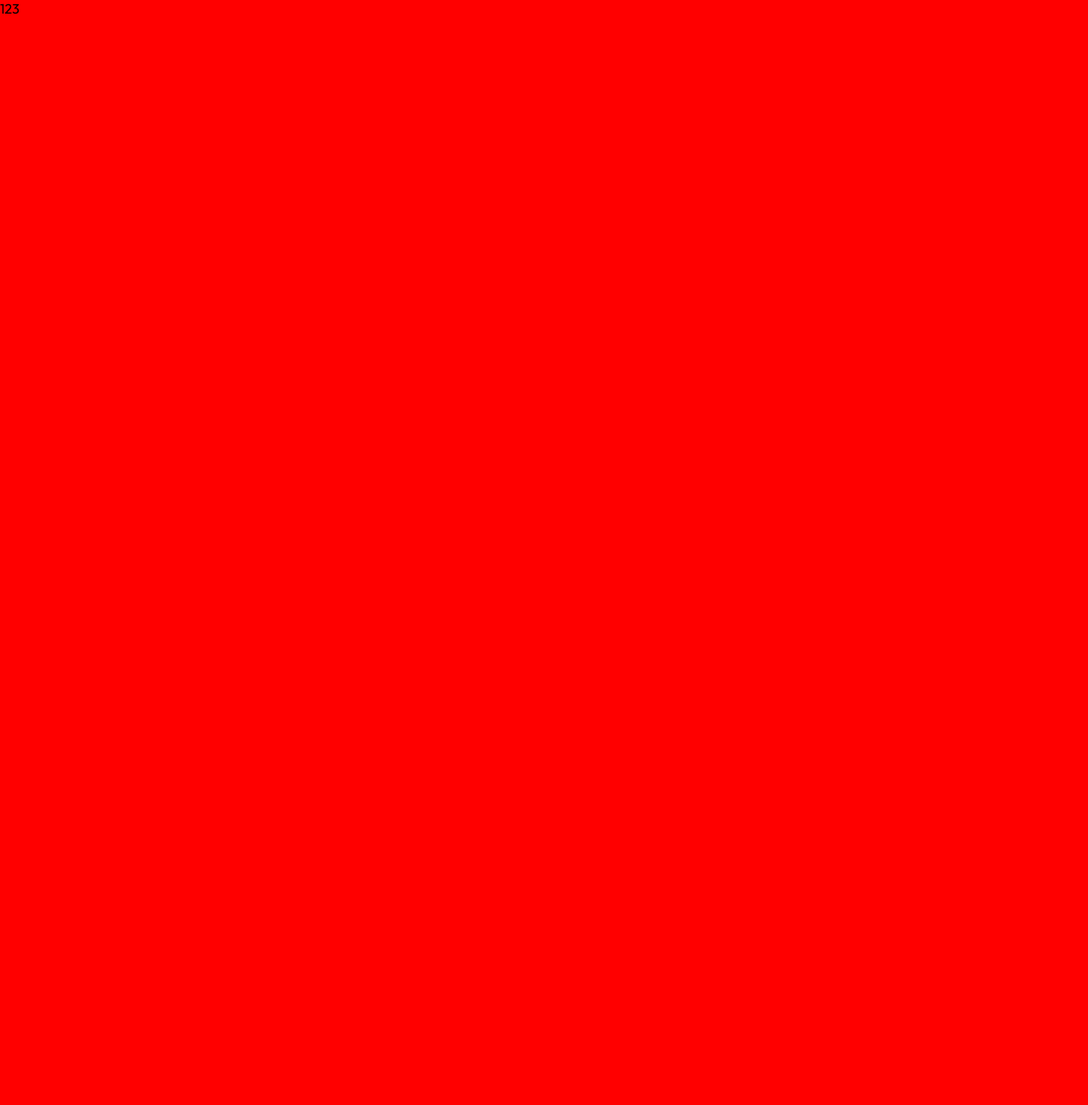
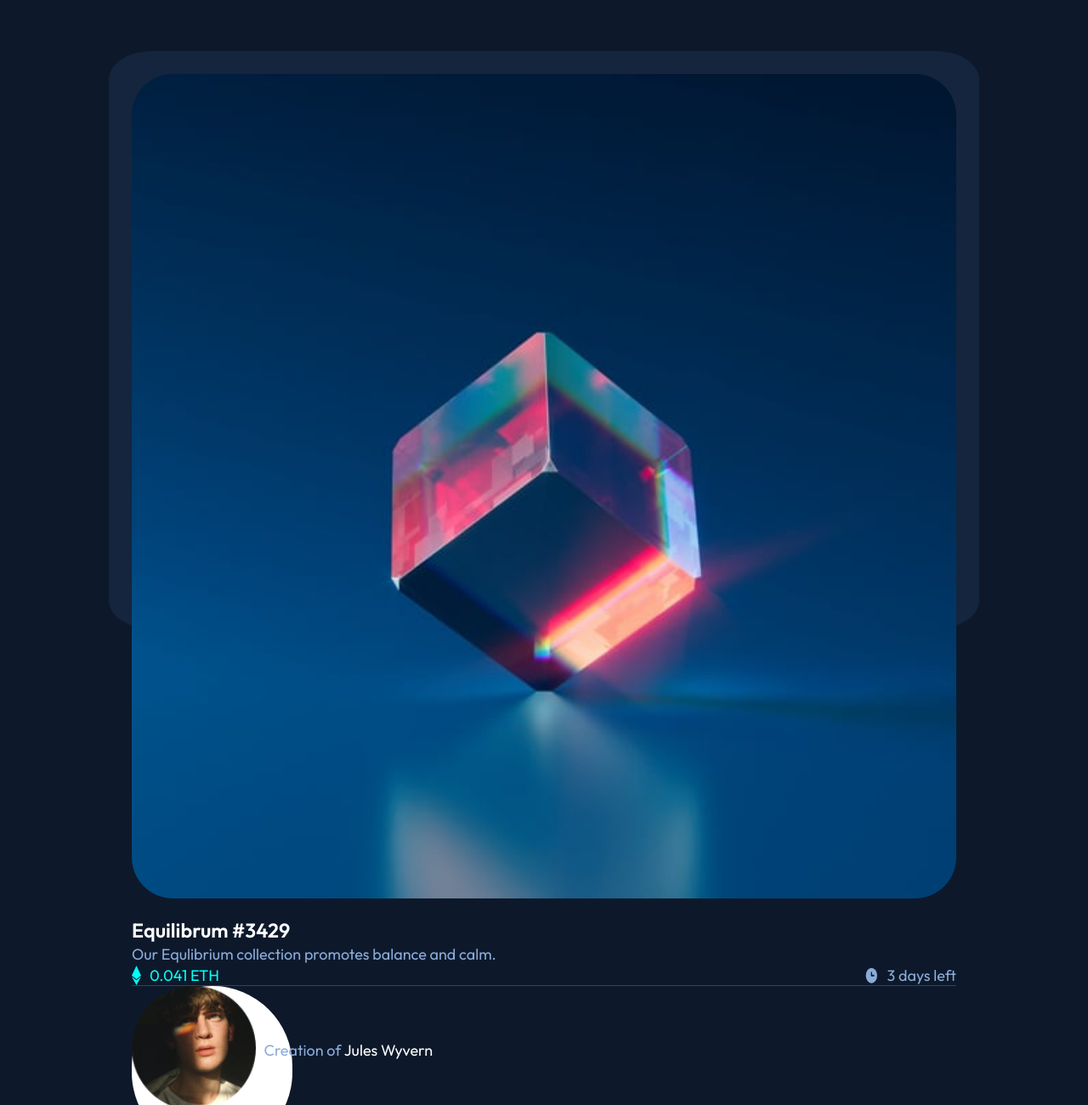
Before and after one commit to Przeho/NTF-Preview-Card, a plain HTML site: page index.html in a window 1280 px wide. Shown: the top 1300 px of the page at 85% size. Before the commit the page ends 800 px from the top, so only its background shows below. Drawn offline with Linux system fonts and the light colour scheme.

Commit message:
Add files via upload

```diff
--- a/index.html
+++ b/index.html
@@ -4,12 +4,25 @@
     <meta charset="UTF-8" />
     <meta name="viewport" content="width=device-width, initial-scale=1.0" />
     <title>NTF</title>
-    <link rel="stylesheet" href="/css/main.css" />
+    <link rel="stylesheet" href="/css/style.css" />
     <link rel="preconnect" href="https://fonts.googleapis.com">
 <link rel="preconnect" href="https://fonts.gstatic.com" crossorigin>
 <link href="https://fonts.googleapis.com/css2?family=Outfit:wght@300;400;600&display=swap" rel="stylesheet">
   </head>
   <body>
-    123
+    <div id="card">
+      <div class="card__img"><img src="img/image-equilibrium.jpg" alt="image of equilibrium"></div>
+      <h1>Equilibrum #3429</h1>
+      <div class="card__discription">
+        <p>Our Equlibrium collection promotes balance and calm.</p>
+      </div>
+      <div class="card__equ">
+        <div class="card__equ-eth"><img src="img/icon-ethereum.svg" alt=""><p>0.041 ETH</p></div>
+        <div class="card__equ-clock"><img src="img/icon-clock.svg" alt=""><p>3 days left</p></div>
+      </div>
+      <div class="card__line"></div>
+      <div class="card__footer"><div class="card__footer-img"><img src="img/image-avatar.png" alt=""></div>
+      <p><span>Creation of </span>Jules Wyvern</p></div>
+    </div>
   </body>
 </html>
```
